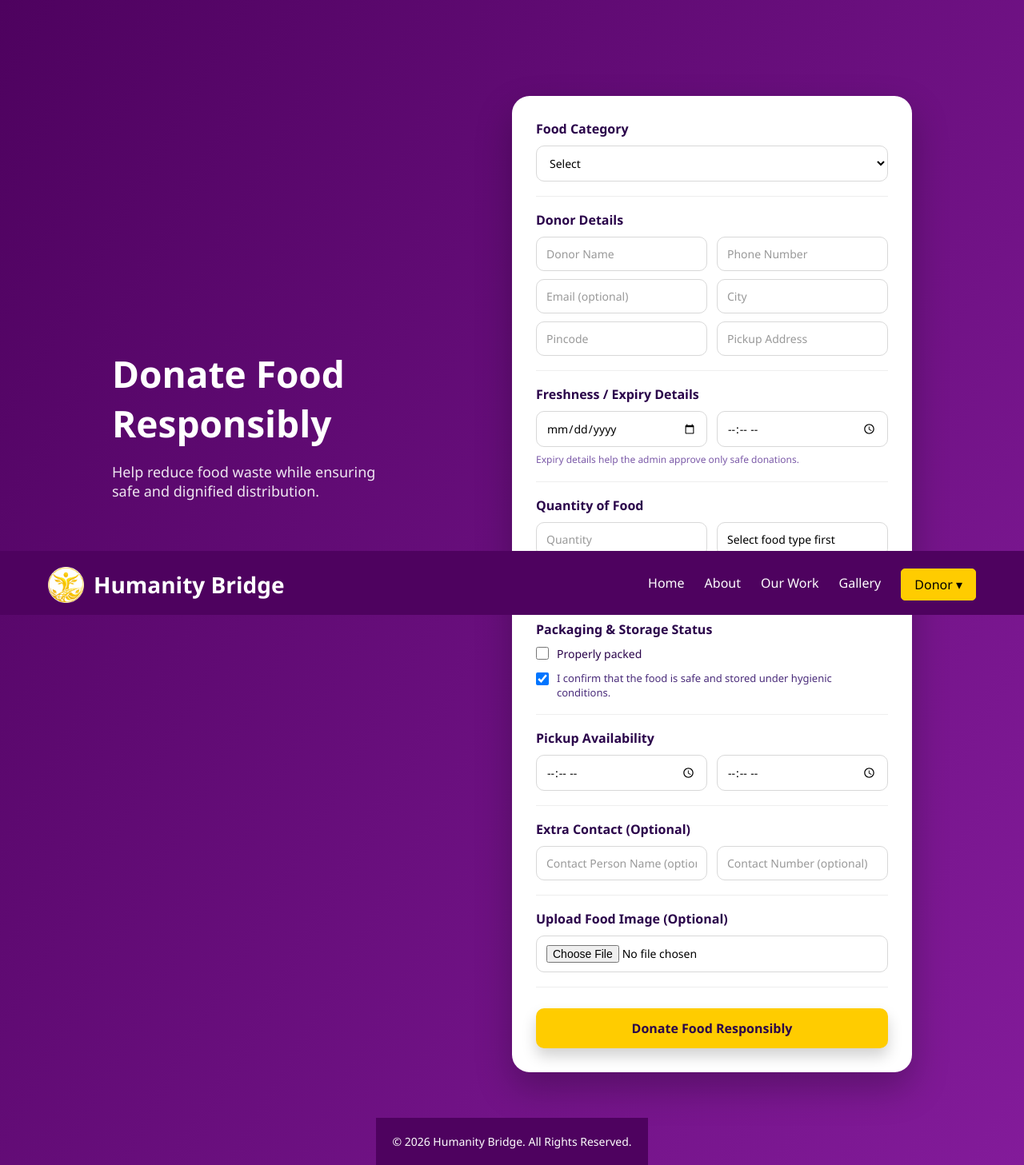
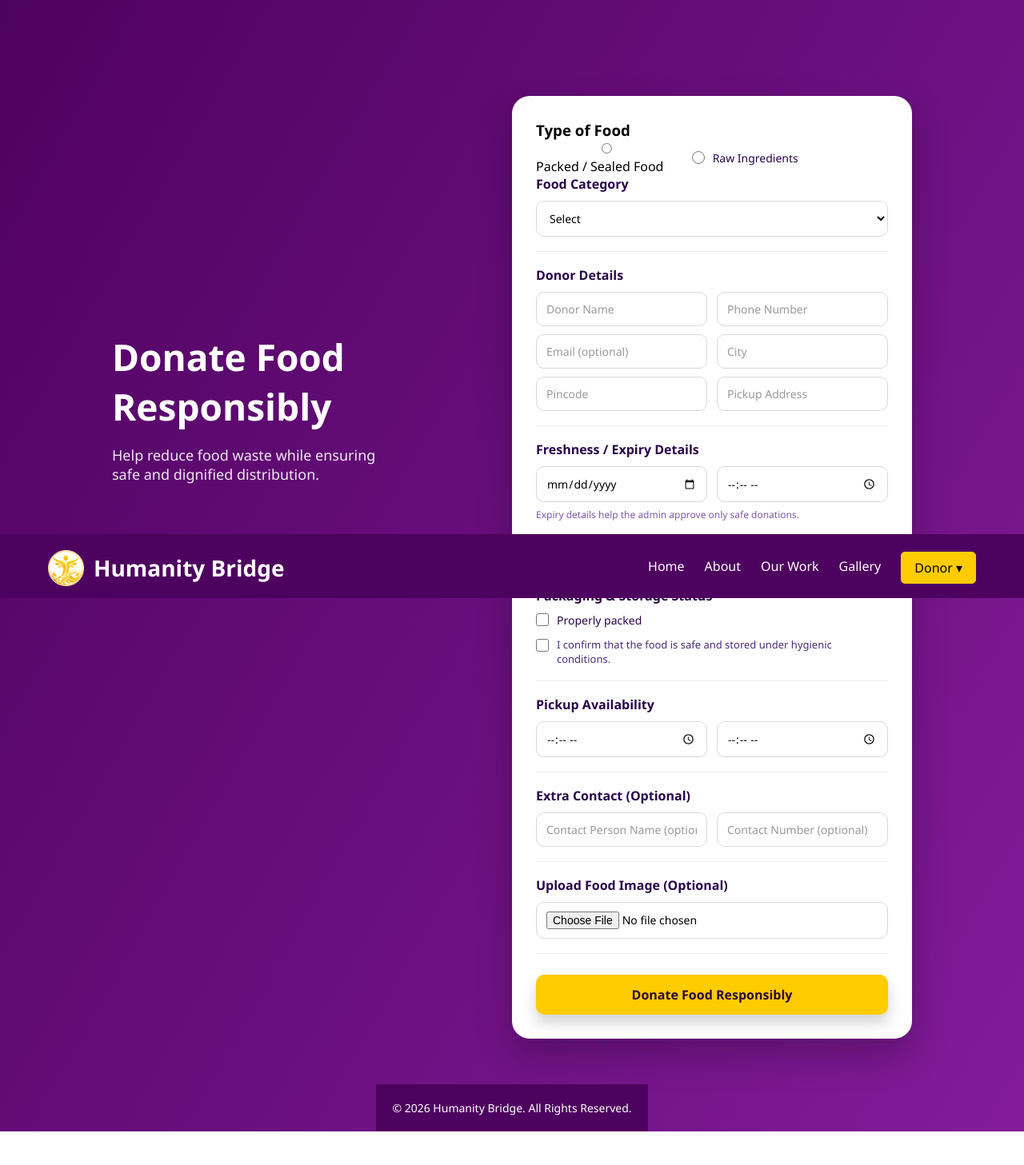
Before and after one commit to gharsha1199-ghv/HUMANITY-BRIDGE_G11, a Flask app: page /donordonatefood in a window 1280 px wide. Shown: the whole page at 80% size. After the commit the page ends 1415 px from the top, so only its background shows below. Run offline with Flask 3, Linux system fonts and the light colour scheme.

Commit message:
kgmberk;fnd

```diff
--- a/static/admin_Style_css/donations.css
+++ b/static/admin_Style_css/donations.css
@@ -111,6 +111,7 @@ body {
 table {
   width: 100%;
   border-collapse: collapse;
+  margin-left:8px;
 }
 
 thead {
--- a/templates/admin_Script_html/admin_history_pg.html
+++ b/templates/admin_Script_html/admin_history_pg.html
@@ -28,9 +28,6 @@
             border-radius: 16px;
             padding: 30px;
             box-shadow: 0 20px 40px rgba(0,0,0,0.2);
-            min-height: 600px;
-            display: flex !important;
-            flex-direction: column;
             color: #333;
             width: 100%;
         }
--- a/templates/admin_Script_html/donations.html
+++ b/templates/admin_Script_html/donations.html
@@ -81,11 +81,11 @@
       </ul>
     </aside>
 
-    <section class="report-section" style="max-width: 1200px; margin: 0 auto; padding: 120px 20px 60px 20px; text-align: center;">
+    <section class="report-section">
       <h1>Monthly Donations Report</h1>
       <p class="subtitle">All donations received this month with status and details.</p>
 
-      <div class="card" style="background: #ffffff; border-radius: 16px; padding: 30px; box-shadow: 0 20px 40px rgba(0,0,0,0.2); min-height: 600px; display: flex; flex-direction: column;">
+      <div class="card">
         <div class="card-header">
           <h2>January 2026</h2>
 
--- a/templates/admin_Script_html/tracking.html
+++ b/templates/admin_Script_html/tracking.html
@@ -50,7 +50,7 @@
 
 
 
-  <section class="distribution-section" style="max-width: 1200px; margin: 0 auto; padding: 120px 20px 60px 20px; text-align: center;">
+  <section class="distribution-section">
     <aside class="sidebar" id="sidebar">
       <div class="sidebar-header">
         <h3>Admin<span>Panel</span></h3>
@@ -79,9 +79,9 @@
       </ul>
     </aside>
 
-    <h1 class="title" style="margin-top: 0; color: white; text-align: center; margin-bottom: 24px;">Distribution Tracking</h1>
+    <h1 class="title">Distribution Tracking</h1>
 
-    <div class="card" style="background: #ffffff; border-radius: 16px; padding: 30px; box-shadow: 0 20px 40px rgba(0,0,0,0.2); min-height: 600px; display: flex; flex-direction: column;">
+    <div class="card">
 
       <div class="controls">
         <div class="search-box">
--- a/templates/donorlogin_Script_html/donatefood_pg.html
+++ b/templates/donorlogin_Script_html/donatefood_pg.html
@@ -130,26 +130,35 @@
 
       <div class="form-card">
         <div class="form-group">
-          <form id="donationForm" method="POST" action="/donordonatefood">
+           <form id="donationForm">
+
+              <h3>Type of Food</h3>
 
 
 
 
 
 
+              <div class="row-check">
+                <label class="checkbox-row">
+                  <input type="radio" name="foodType" value="packed">
+                  <span>Packed / Sealed Food</span>
+                </label>
 
-
-
-
-
+                <label class="check">
+                  <input type="radio" name="foodType" value="raw">
+                  <span>Raw Ingredients</span>
+                </label>
+              </div>
+            </div>
 
             <div class="form-block">
               <h3>Food Category</h3>
-              <select id="foodCategory" name="food_category" required>
+              <select id="foodCategory">
                 <option value="" disabled selected>Select</option>
-                <option value="Raw Ingredients">Raw Ingredients</option>
-                <option value="Packed Food">Packed Food</option>
-                <option value="Mixed">Mixed</option>
+                <option value="veg">Vegetarian</option>
+                <option value="nonveg">Non-Vegetarian</option>
+                <option value="mixed">Mixed</option>
               </select>
             </div>
 
@@ -157,18 +166,18 @@
               <h3>Donor Details</h3>
 
               <div class="grid-2">
-                <input type="text" id="donorName" name="donor_name" placeholder="Donor Name" required>
-                <input type="tel" id="donorPhone" name="phone" placeholder="Phone Number" required>
+                <input type="text" id="donorName" placeholder="Donor Name">
+                <input type="tel" id="donorPhone" placeholder="Phone Number">
               </div>
 
               <div class="grid-2 mt-10">
-                <input type="email" id="donorEmail" name="email" placeholder="Email (optional)">
-                <input type="text" id="donorCity" name="city" placeholder="City" required>
+                <input type="email" id="donorEmail" placeholder="Email (optional)">
+                <input type="text" id="donorCity" placeholder="City">
               </div>
 
               <div class="grid-2 mt-10">
-                <input type="text" id="donorPincode" name="pincode" placeholder="Pincode" required>
-                <input type="text" id="pickupAddress" name="full_address" placeholder="Pickup Address" required>
+                <input type="number" id="donorPincode" placeholder="Pincode">
+                <input type="text" id="pickupAddress" placeholder="Pickup Address">
               </div>
             </div>
 
@@ -176,28 +185,35 @@
               <h3>Freshness / Expiry Details</h3>
 
               <div class="grid-2" id="expiryBox">
-                <input type="date" id="expiryDate" name="expiry_date" required>
-                <input type="time" id="expiryTime" name="expiry_time" placeholder="Best before time (optional)">
+                <input type="date" id="expiryDate">
+                <input type="time" id="expiryTime" placeholder="Best before time (optional)">
               </div>
 
               <p class="note">Expiry details help the admin approve only safe donations.</p>
             </div>
 
-            <div class="form-block">
+            <!-- <div class="form-block">
               <h3>Quantity of Food</h3>
 
               <div class="grid-2">
-                <input type="number" id="quantity" name="food_quantity" placeholder="Quantity" required>
-                <input type="text" id="unitField" name="food_unit" value="Select food type first" readonly>
+                <input type="number" id="quantity" placeholder="Quantity">
+                <input type="text" id="unitField" value="Select food type first" readonly>
+                <br>
               </div>
+            </div>
+            <br>
+            <br>
 
-              <input type="text" id="peopleServe" name="description_notes" class="mt-100"
-                placeholder="Explain about the food (example: item names, quantity details, any notes..">
-            </div>
+            <div class="form-block">
+            <input type="text" id="peopleServe" class="mt-100"
+                placeholder="Explain about the food (example: item names, quantity details, any notes..)">
+            </div> -->
+            <br>
+            <br>
 
             <div class="form-block hidden" id="sealedBox">
               <h3>Sealed Status</h3>
-              <select id="sealedStatus" name="sealed_status">
+              <select id="sealedStatus">
                 <option value="" disabled selected>Is it properly sealed?</option>
                 <option value="yes">Yes</option>
                 <option value="no">No</option>
@@ -207,12 +223,12 @@
               <h3>Packaging & Storage Status</h3>
 
               <label class="check">
-                <input type="checkbox" id="packedProperly" name="packed_properly" value="1">
+                <input type="checkbox" id="packedProperly">
                 <span>Properly packed</span>
               </label>
 
               <label class="confirm">
-                <input type="checkbox" id="confirmCheckbox" name="is_hygienic" value="1" required checked>
+                <input type="checkbox" id="confirmCheckbox">
                 <span>I confirm that the food is safe and stored under hygienic conditions.</span>
               </label>
             </div>
@@ -221,25 +237,26 @@
               <h3>Pickup Availability</h3>
 
               <div class="grid-2">
-                <input type="time" id="availableFrom" name="prepared_time" required>
-                <input type="time" id="availableTill" name="pickup_time" required>
+                <input type="time" id="availableFrom">
+                <input type="time" id="availableTill">
               </div>
             </div>
 
             <div class="form-block">
               <h3>Extra Contact (Optional)</h3>
               <div class="grid-2">
-                <input type="text" id="extraPerson" name="extra_person" placeholder="Contact Person Name (optional)">
-                <input type="tel" id="extraPhone" name="extra_phone" placeholder="Contact Number (optional)">
+                <input type="text" id="extraPerson" placeholder="Contact Person Name (optional)">
+                <input type="tel" id="extraPhone" placeholder="Contact Number (optional)">
               </div>
             </div>
 
             <div class="form-block">
               <h3>Upload Food Image (Optional)</h3>
-              <input type="file" id="foodImage" name="food_image" accept="image/*">
+              <input type="file" id="foodImage" accept="image/*">
             </div>
 
-            <button type="submit" class="submit-btn">Donate Food Responsibly</button>
+            <button type="button" class="submit-btn" onclick="window.location.href = '/regulardonorformsubmit'">Donate Food
+              Responsibly</button>
           </form>
         </div>
       </div>
```
Also changed, not shown: templates/admin_Script_html/match_pg.html (+4 -7 lines), templates/admin_Script_html/verification.html (+5 -5 lines), templates/admin_Script_html/view_partners.html (+8 -11 lines), templates/donorlogin_Script_html/donate_pg.html (+10 -3 lines).
